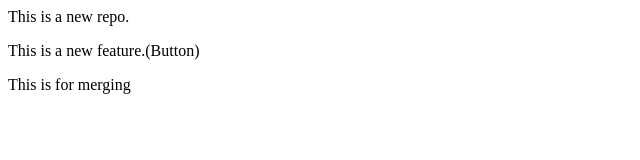
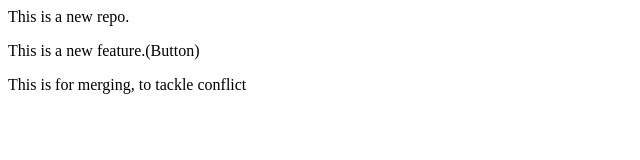
Before and after one commit to rajendersahni87-bit/LocalRepo, a plain HTML site: page index.html in a window 1280 px wide. Shown: the whole page, without its empty margins (0-640 px from the left). Drawn offline with Linux system fonts and the light colour scheme.

Commit message:
Tackle conflict

```diff
--- a/index.html
+++ b/index.html
@@ -1,3 +1,3 @@
 <p>This is a new repo.</p>
 <p>This is a new feature.(Button)</p>
-<p>This is for merging</p>
+<p>This is for merging, to tackle conflict</p>
```
